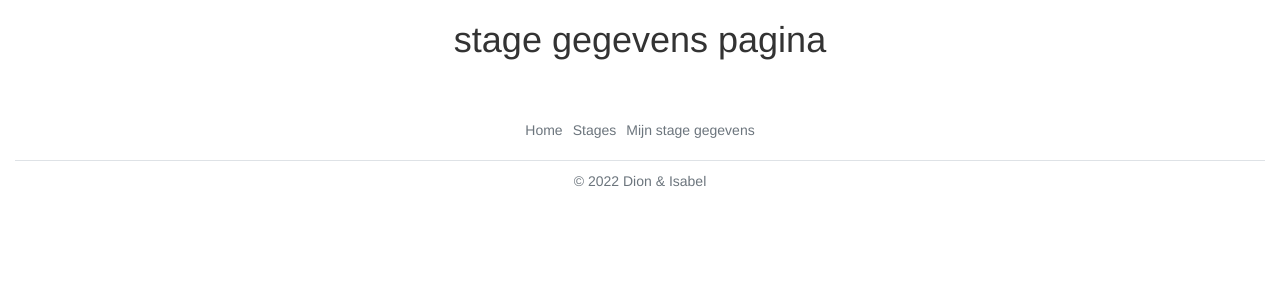
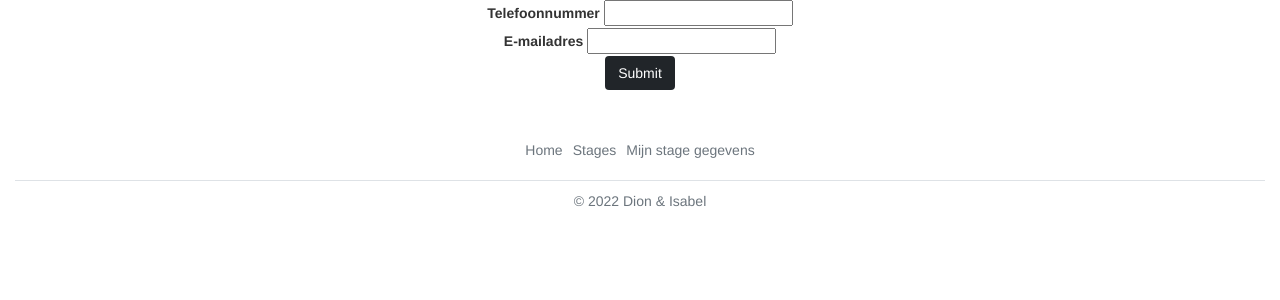
Before and after one commit to KickingAnimal/webtech-pagina, a Flask app: page /stageGegevens in a window 1280 px wide. Shown: the part 60-360 px from the top of the page. Run offline with Flask 2, Linux system fonts and the light colour scheme; a user stored in the database is signed in; some libraries are stand-ins or nearby versions.

Commit message:
header bij stages goed met ingelogd

```diff
--- a/app.py
+++ b/app.py
@@ -124,7 +124,14 @@ def stage_gegevens():
 
 @app.route('/stages')
 def stages():
-    return render_template('stages.html')
+    if 'voornaam' in session:
+        loggedIn=True
+        loggedInUser=session['voornaam']
+    else:
+        loggedIn=False
+        loggedInUser="niet ingelogd"
+
+    return render_template('stages.html', loggedInUser=loggedInUser, loggedIn=loggedIn)
 
 if __name__ == '__main__':
     app.run(debug=True)
--- a/templates/stageGegevens.html
+++ b/templates/stageGegevens.html
@@ -1,5 +1,14 @@
 {% extends "base.html" %}
 
 {% block content %}
-    <h1>stage gegevens pagina</h1>
+
+<div class="StyledInputLabelWrapper-sc-1lelz3z-0 bORxnu">
+    <label class="BaseTypo-sc-1jga2g7-0 izkVco StyledInfoTypo-sc-1jga2g7-1 grvqUu StyledLabel-sc-1lelz3z-1 fVraJv">Telefoonnummer</label>
+    <input autocomplete=" tel" maxlength="12" placeholder="" type="tel" aria-invalid="false" aria-required="false" class="StyledInputMask-sc-6brnnh-3 eQMVTh" value="">
+</div>
+<div class="StyledInputLabelWrapper-sc-1lelz3z-0 bORxnu">
+    <label  class="BaseTypo-sc-1jga2g7-0 izkVco StyledInfoTypo-sc-1jga2g7-1 bRnOZM StyledLabel-sc-1lelz3z-1 fVraJv">E-mailadres</label>
+    <input autocomplete="email" maxlength="100" id="email" placeholder="" type="email" aria-invalid="true" aria-required="false" class="StyledInput-sc-6brnnh-1 WOhXo" value="">
+</div>
+<button class="btn btn-dark" type="submit">Submit</button>
 {% endblock %}
```
